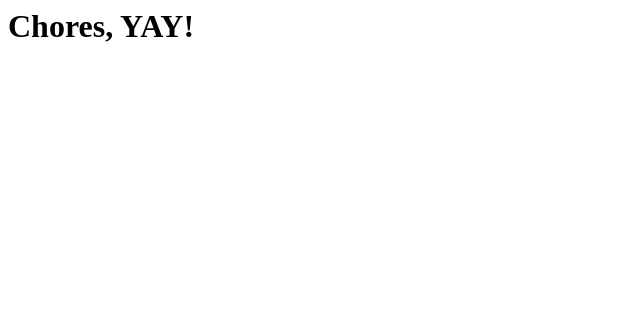
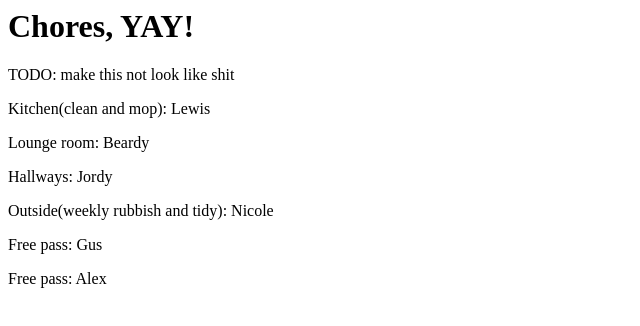
Before and after one commit to nicole-8/SaltyChores, a plain HTML site: page index.html in a window 1280 px wide. Shown: the whole page, without its empty margins (0-640 px from the left). Drawn offline with Linux system fonts and the light colour scheme.

Commit message:
add basic list, will fix after to make not crap

```diff
--- a/index.html
+++ b/index.html
@@ -1 +1,9 @@
 <h1> Chores, YAY! </h1>
+<p> TODO: make this not look like shit </p>
+
+<p> Kitchen(clean and mop):  Lewis</p>
+<p> Lounge room: Beardy</p>
+<p> Hallways: Jordy</p>
+<p> Outside(weekly rubbish and tidy): Nicole</p>
+<p> Free pass: Gus</p>
+<p> Free pass: Alex</p>
```
